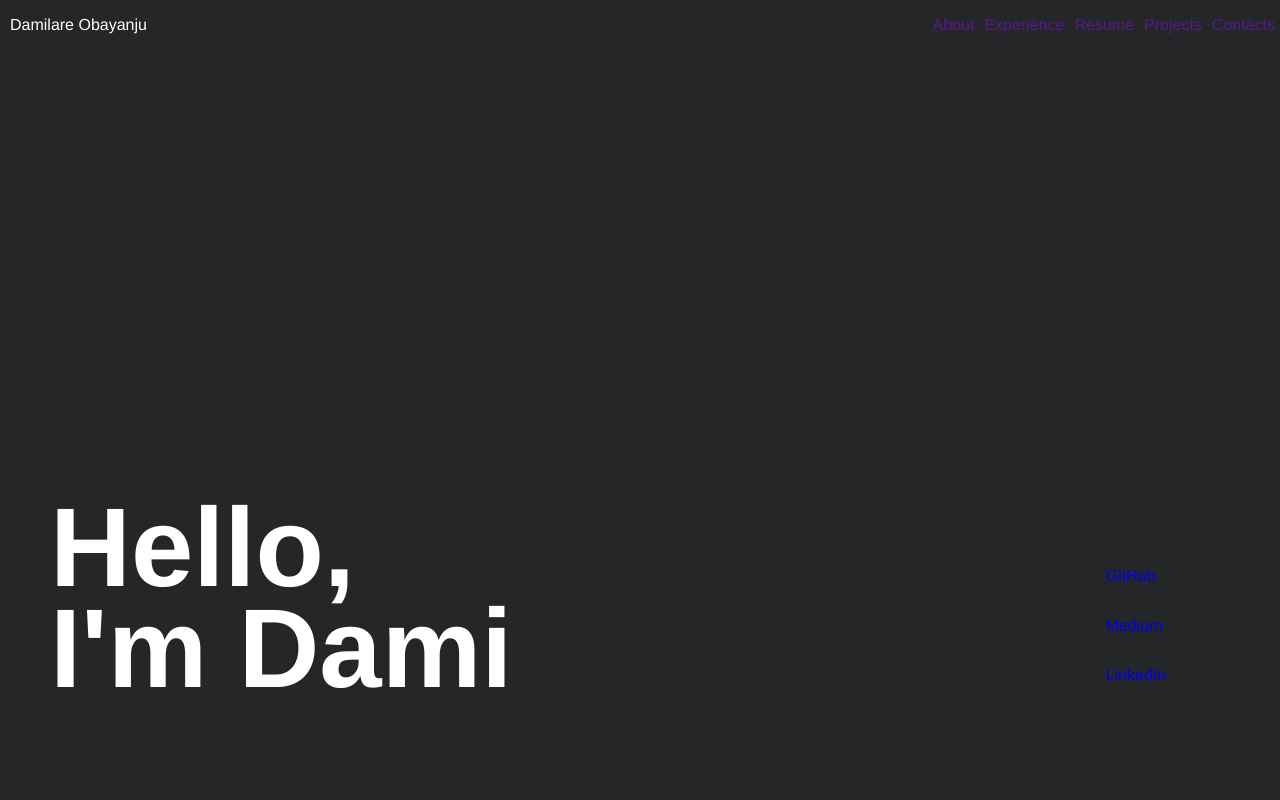
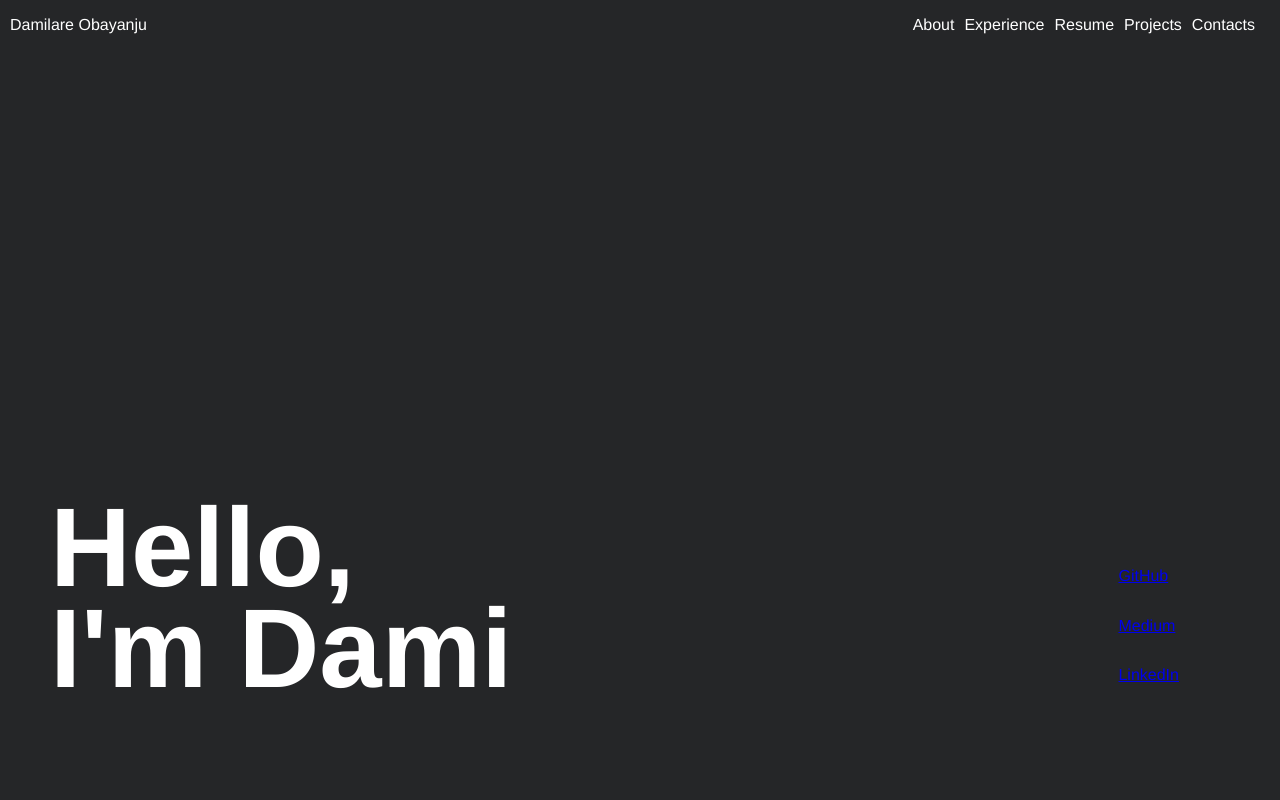
Before and after one commit to Obayanju/my-portfolio, a Vue app: page / in a window 1280 px wide. Shown: the top 800 px of the page. Built offline with nearby package versions, Linux system fonts and the light colour scheme.

Commit message:
style navbar achor tags

```diff
--- a/src/components/Hero.vue
+++ b/src/components/Hero.vue
@@ -4,7 +4,7 @@
       Hello,<br />
       I'm Dami
     </h1>
-    <div class="links">
+    <div class="socials">
       <a href="#">GitHub</a>
       <a href="#">Medium</a>
       <a href="#">LinkedIn</a>
@@ -32,14 +32,14 @@ header {
   font-size: 7em;
   line-height: 0.9em;
 }
-.links {
+.socials {
   display: flex;
   flex-direction: column;
   flex-grow: 1;
 }
 
 .intro,
-.links {
+.socials {
   margin-bottom: 100px;
 }
 </style>
--- a/src/components/Navigation.vue
+++ b/src/components/Navigation.vue
@@ -14,7 +14,7 @@
 <script>
 export default {};
 </script>
-<style>
+<style >
 .navbar {
   background-color: #252628;
   display: flex;
@@ -30,8 +30,15 @@ export default {};
   padding-left: 0;
 }
 .links a {
+  color: white;
   padding-right: 10px;
   text-decoration: none;
+}
+.links a:hover {
+  color: yellow;
+}
+.links a:last-child {
+  padding-right: 30px;
 }
 nav .title {
   color: white;
```
